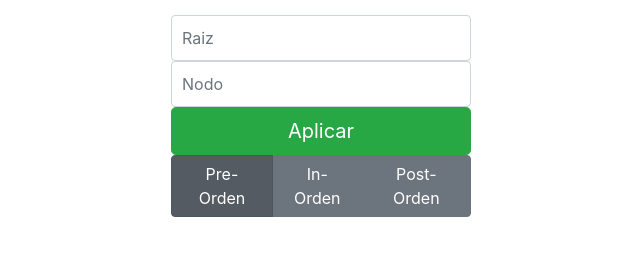
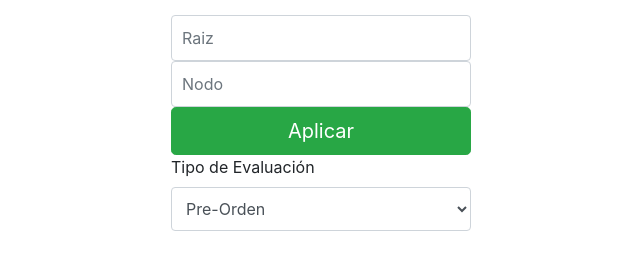
Before and after one commit to DevelopersGTTest/binary-tree, a website: page public/index.html in a window 1280 px wide. Shown: the whole page, without its empty margins (319-959 px from the left). Drawn offline with nearby package versions, Linux system fonts and the light colour scheme.

Commit message:
fixeds msg in alerts

```diff
--- a/public/index.html
+++ b/public/index.html
@@ -23,16 +23,13 @@
       <input id="inD" class="form-control"  type="text" placeholder="Raiz" />
      <input id="inH" class="form-control" type="text"   placeholder="Nodo" />
       <input type="submit" class="btn btn-success btn-lg btn-block" value="Aplicar">
-      <div class="btn-group btn-group-toggle" data-toggle="buttons">
-        <label class="btn btn-secondary active">
-          <input class="form-control" type="radio" name="options" id="option1" autocomplete="off" checked> Pre-Orden
-        </label>
-        <label class="btn btn-secondary">
-          <input class="form-control"  type="radio" name="options" id="option2" autocomplete="off"> In-Orden
-        </label>
-        <label class="btn btn-secondary">
-          <input class="form-control" type="radio" name="options" id="option3" autocomplete="off"> Post-Orden
-        </label>
+      <div class="form-group">
+        <label for="exampleFormControlSelect1">Tipo de Evaluación</label>
+        <select class="form-control" id="exampleFormControlSelect1" onchange="eval()" >
+          <option value="pre" > Pre-Orden</option>
+          <option value="inn" >In-Orden</option>
+          <option value="pos" >Post-Orden</option>
+        </select>
       </div>
     </form>
   </section>
@@ -44,6 +41,28 @@
 
 <script src="https://code.jquery.com/jquery-3.3.1.min.js" integrity="sha256-FgpCb/KJQlLNfOu91ta32o/NMZxltwRo8QtmkMRdAu8="
     crossorigin="anonymous"></script>
+<script>
+  function eval(){
+    let v = document.getElementById("exampleFormControlSelect1").value;
+    console.log(v)
+    if( v =='pre'){
+      setTimeout( ()=>{
+        alert('Recorrido por Pre-Orden')
+      },260)
+    }
+    if( v == 'inn'){
+      setTimeout( ()=>{
+        alert('Recorrido por In-Orden')
+      }, 217)
+    }
+    if( v == 'pos'){
+      setTimeout( ()=>{
+        alert('Recorrido por Post-Orden')
+      },13)
+    }
+  }
+</script>
+
 <script src="./js/main.js"></script>
 
 </html>
```
